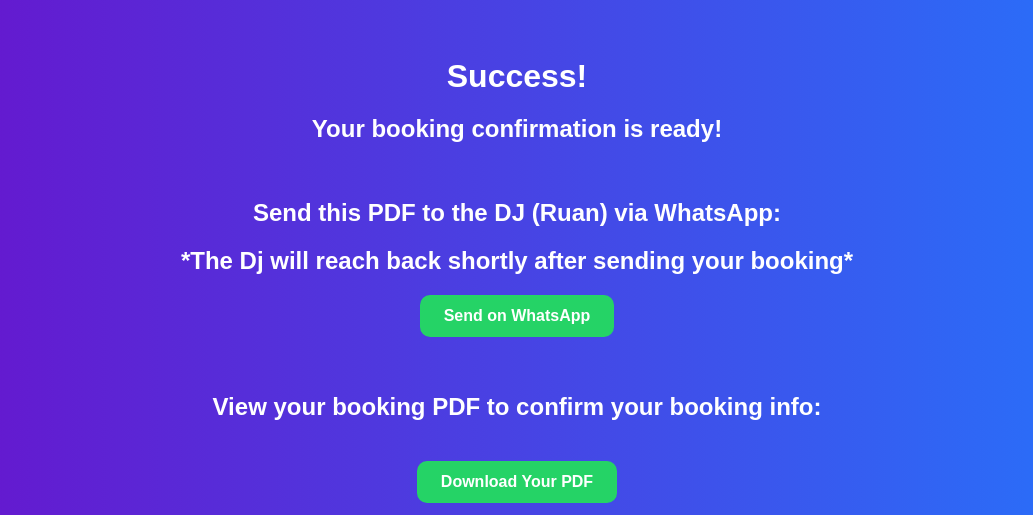
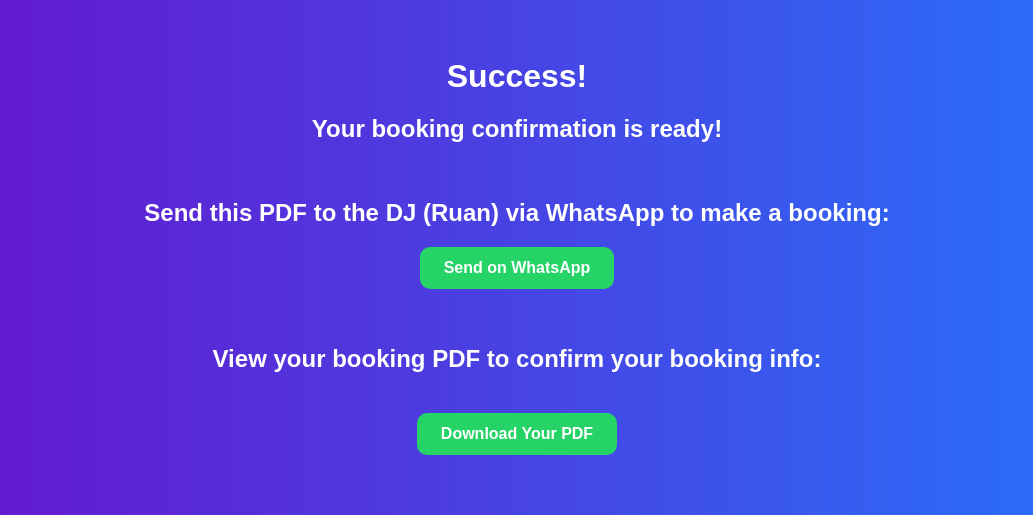
Before and after one commit to januvdw922/dj, a Flask app: template templates/confirmation.html in a window 1280 px wide. Shown: the top 515 px of the page, without its empty margins (123-1156 px from the left). Run offline with Flask 3, Linux system fonts and the light colour scheme; the template is opened without the code that fills it, so the values that code supplies are empty.

Commit message:
Update confirmation.html

```diff
--- a/templates/confirmation.html
+++ b/templates/confirmation.html
@@ -66,8 +66,8 @@
   <h1>Success!</h1>
   <h2>Your booking confirmation is ready!</h2><br><br>
 
-  <h2>Send this PDF to the DJ (Ruan) via WhatsApp:</h2>
-  <h2>*The Dj will reach back shortly after sending your booking*</h2>
+  <h2>Send this PDF to the DJ (Ruan) via WhatsApp to make a booking:</h2>
+
   <a href="{{ whatsapp_url }}" target="_blank" class="button">
     Send on WhatsApp
   </a>
```
